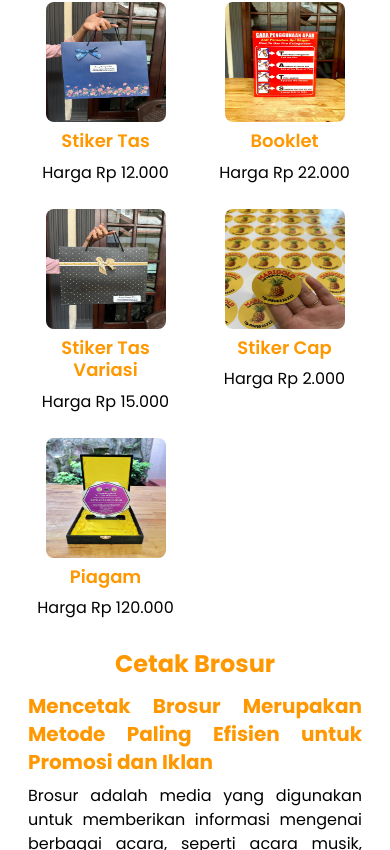
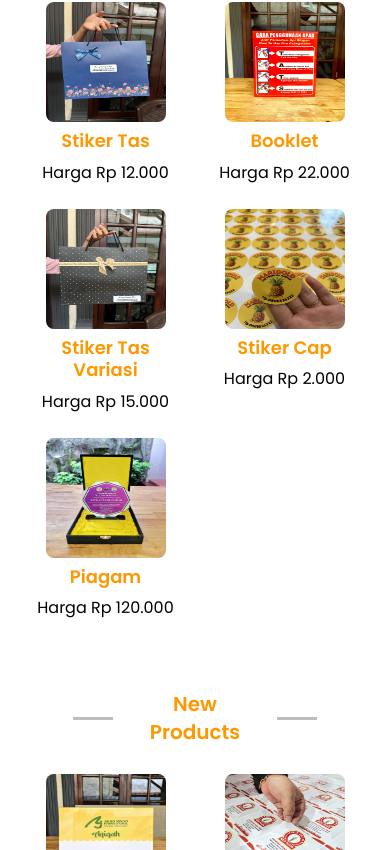
Before and after one commit to derikaquary/33-cetakstikermedan, a Next.js app: page / in a window 390 px wide. Shown: the part 1150-2000 px from the top of the page. Built offline with nearby package versions, Linux system fonts and the light colour scheme.

Commit message:
added New products section to small screen Product page

```diff
--- a/app/_components/NewProductsDisplay.js
+++ b/app/_components/NewProductsDisplay.js
@@ -3,7 +3,7 @@ import ProductsItem from "./ProductsItem";
 
 export default function NewProductsDisplay() {
   return (
-    <div className="mt-4 grid grid-cols-4 justify-end gap-6 gap-y-10">
+    <div className="mt-4 grid grid-cols-2 sm:grid-cols-4 justify-end gap-6 gap-y-10">
       {products.map((item) => (
         <ProductsItem item={item} key={item.id} />
       ))}
--- a/app/_components/ProductList.js
+++ b/app/_components/ProductList.js
@@ -40,6 +40,7 @@ export default function ProductList() {
             filteredProducts={filteredProducts}
           />
         </div>
+        {/* New Proucts Section */}
         <div className="mx-auto mt-[70px] flex w-full max-w-7xl flex-col items-center justify-center gap-3">
           <NewProducts />
           <NewProductsDisplay/>
@@ -61,10 +62,11 @@ export default function ProductList() {
               </p>
             )}
           </div>
-          <TextInfo />
-          <div className="mx-auto mt-7 flex w-full max-w-4xl flex-col items-center justify-center gap-3">
-            <NewProducts />
-          </div>
+          {/* New Proucts Section */}
+        <div className="mx-auto mt-[70px] flex w-full max-w-7xl flex-col items-center justify-center gap-3">
+          <NewProducts />
+          <NewProductsDisplay/>
+        </div>
         </div>
       </div>
     </div>
```
